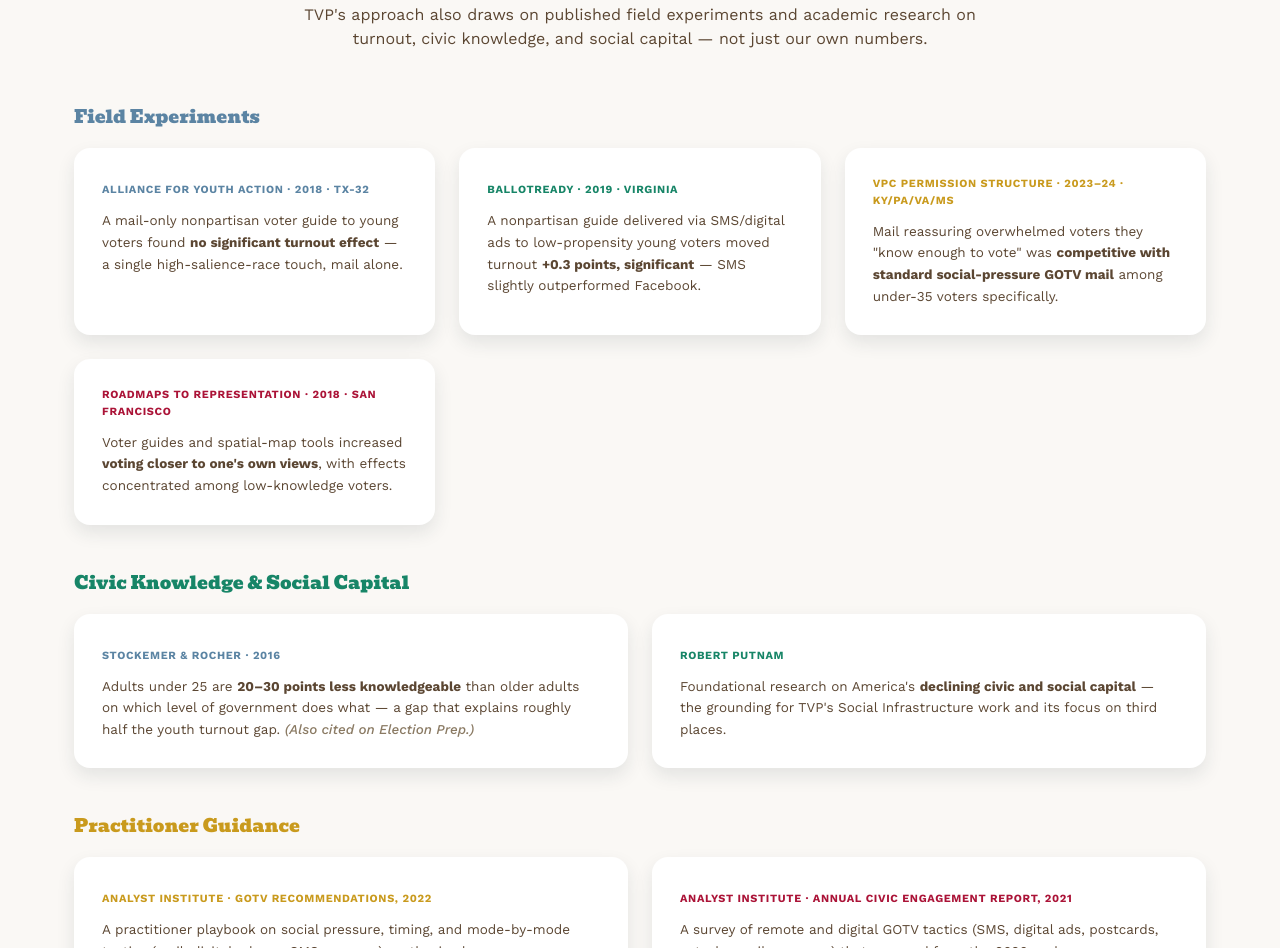
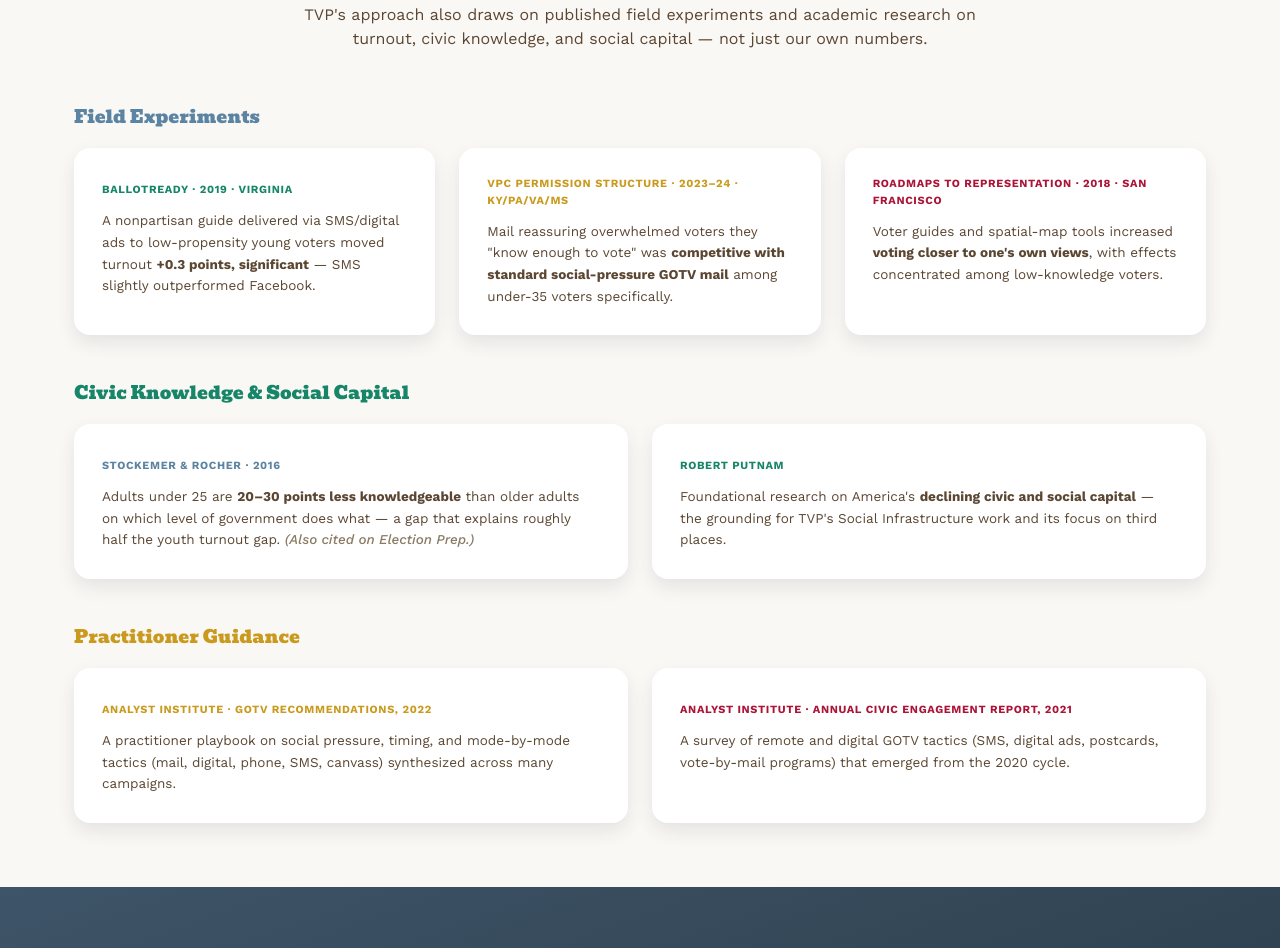
Before and after one commit to sophforpresident/texas-voter-project, a plain HTML site: page research.html in a window 1280 px wide. Shown: the part 2181-3129 px from the top of the page. Drawn offline with nearby package versions, Linux system fonts and the light colour scheme.

Commit message:
Remove Alliance for Youth Action field experiment card from Research page

```diff
--- a/research.html
+++ b/research.html
@@ -111,10 +111,6 @@
           <h3 class="tvp-h" style="font-size:18px; color:var(--teal); margin-bottom:18px;">Field Experiments</h3>
           <div class="grid-2">
             <div class="card" style="background:#fff; box-shadow:0 8px 18px rgba(29,45,58,0.1);">
-              <div class="badge-inline" style="color:var(--teal);">Alliance for Youth Action · 2018 · TX-32</div>
-              <p style="font-size:13.5px; line-height:1.6; color:var(--ink-soft); margin:10px 0 0;">A mail-only nonpartisan voter guide to young voters found <strong>no significant turnout effect</strong> — a single high-salience-race touch, mail alone.</p>
-            </div>
-            <div class="card" style="background:#fff; box-shadow:0 8px 18px rgba(29,45,58,0.1);">
               <div class="badge-inline" style="color:var(--green);">BallotReady · 2019 · Virginia</div>
               <p style="font-size:13.5px; line-height:1.6; color:var(--ink-soft); margin:10px 0 0;">A nonpartisan guide delivered via SMS/digital ads to low-propensity young voters moved turnout <strong>+0.3 points, significant</strong> — SMS slightly outperformed Facebook.</p>
             </div>
```
